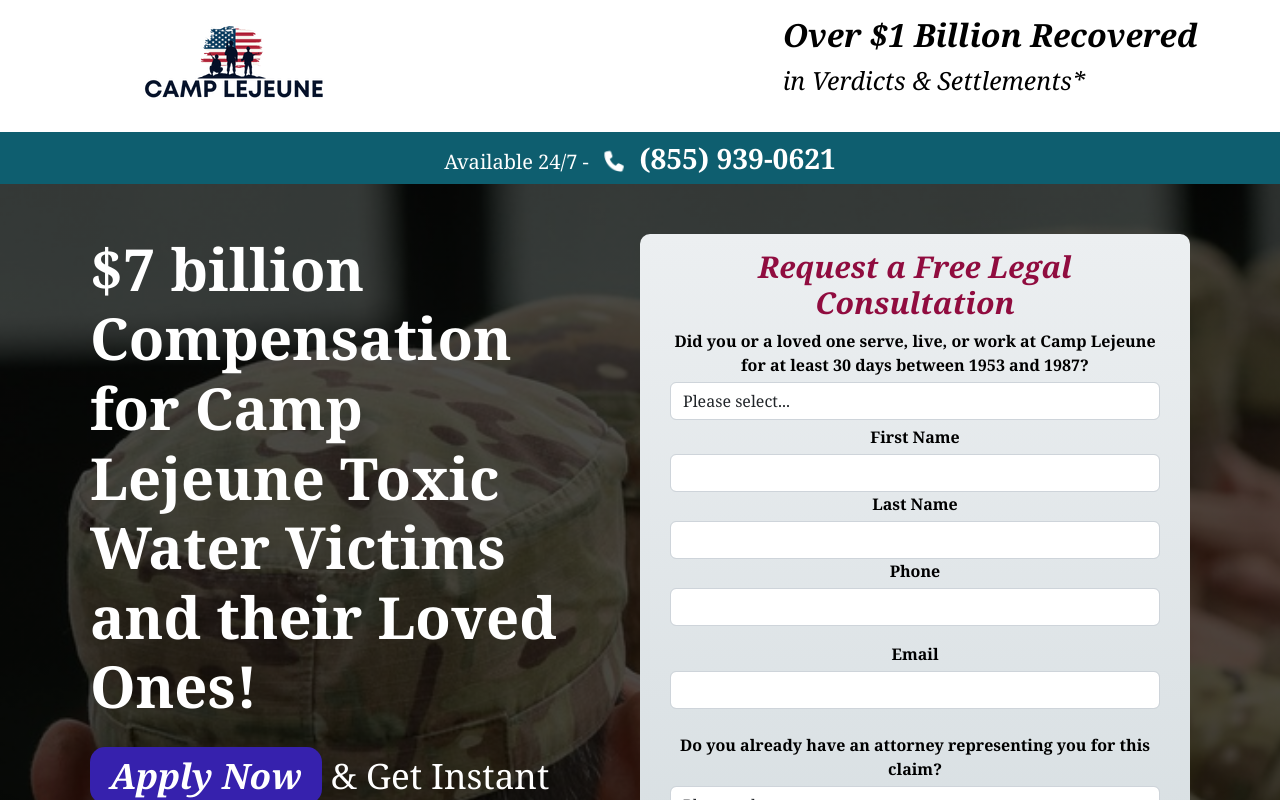
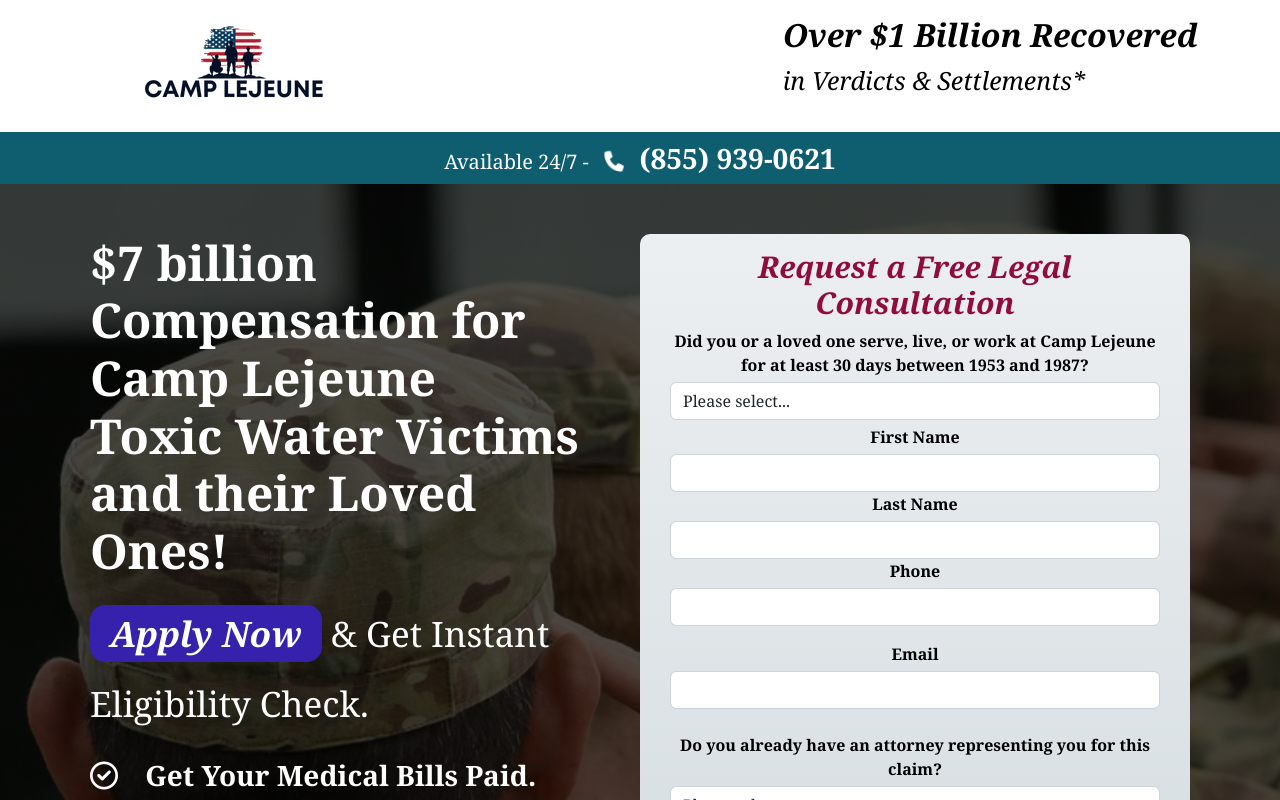
Before and after one commit to sakibovi123/CampLejune, a React (Create React App) app: page / in a window 1280 px wide. Shown: the top 800 px of the page. Built offline with nearby package versions, Linux system fonts and the light colour scheme.

Commit message:
Update camplejune form

```diff
--- a/src/components/Banner/banner.css
+++ b/src/components/Banner/banner.css
@@ -17,7 +17,7 @@
 }
 
 .article h1 {
-    font-size: 58px;
+    font-size: 48px;
     font-weight: 700;
     color: white;
     margin-bottom: 20px;
```
Also changed, not shown: src/components/Banner/Banner.js (indentation only).
